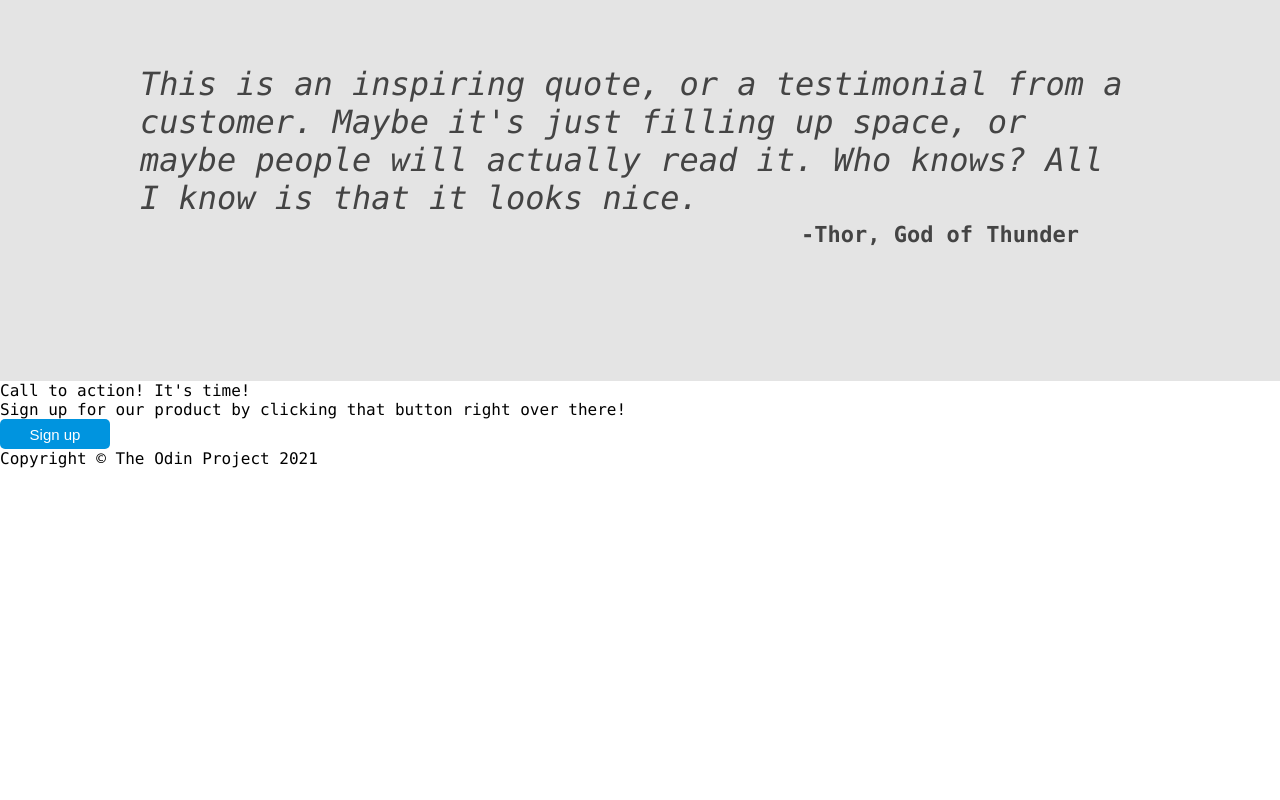
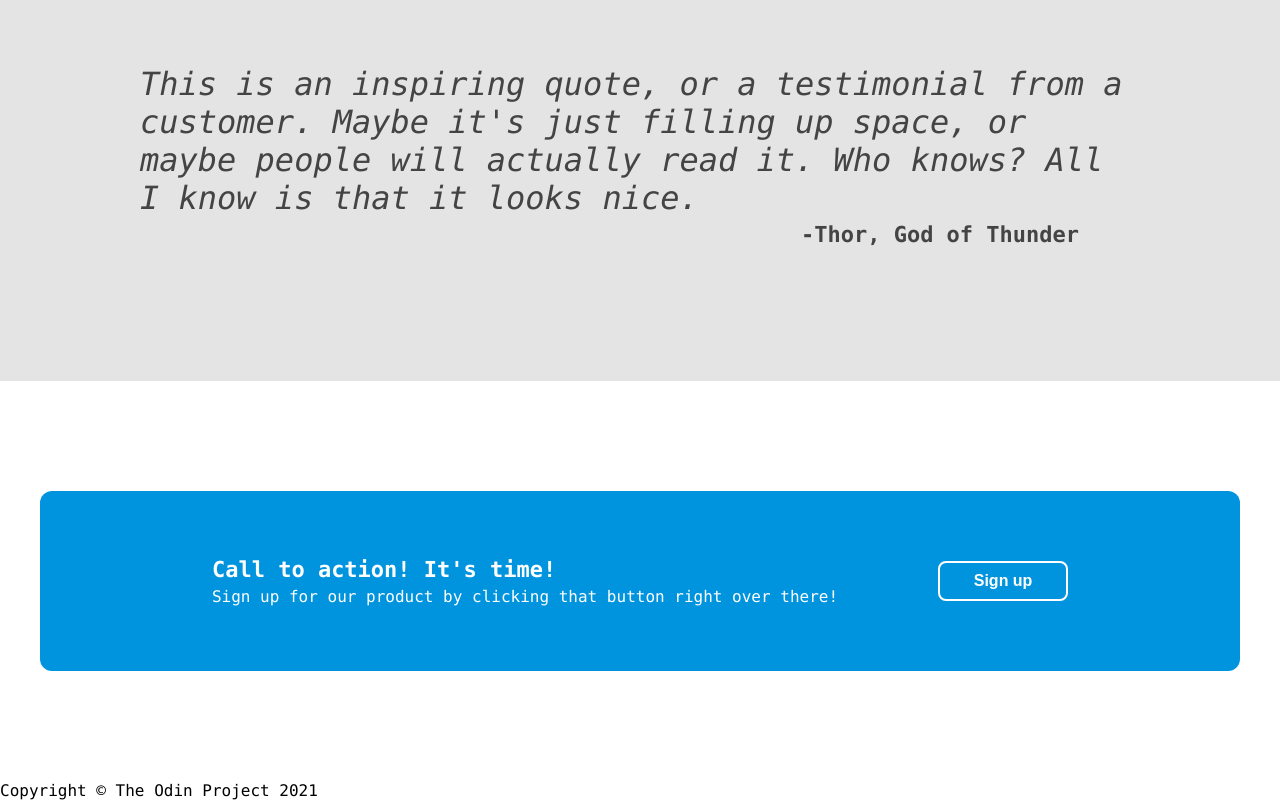
Before and after one commit to NewUser784/landing-page, a plain HTML site: page index.html in a window 1280 px wide. Shown: the part 920-1720 px from the top of the page. Before the commit the page ends 1388 px from the top, so only its background shows below. Drawn offline with Linux system fonts and the light colour scheme.

Commit message:
Add rules to style the 4th container

```diff
--- a/styles.css
+++ b/styles.css
@@ -86,7 +86,8 @@ button {
     color: white;
     border: none;
     font-size: 15px;
-    border-radius: 5px;
+    font-weight: 700;
+    border-radius: 8px;
     width: 110px;
     height: 30px;
 }
@@ -174,3 +175,43 @@ button {
     font-weight: 700;
     margin-left: 600px;
 }
+/* 3rd Container End */
+
+/* 4th container */
+.container-four {
+    display: flex;
+    height: 400px;
+    justify-content: center;
+    align-items: center;
+}
+.modal {
+    display: flex;
+    justify-content: center;
+    align-items: center;
+    background-color: rgb(0, 148, 223);
+    color: white;
+    width: 1200px;
+    height: 180px;
+    border-radius: 12px;
+}
+
+.modal-content {
+    display: flex;
+    flex-direction: column;
+    gap: 5px;
+    margin-right: 100px;
+}
+
+.modal-header {
+    font-size: 22px;
+    font-weight: 700;
+}
+
+.modal button {
+    border: 2px solid white;
+    width: 130px;
+    height: 40px;
+    font-size: 16px;
+    font-weight: 700;
+}
+/* 4th container End*/
```
